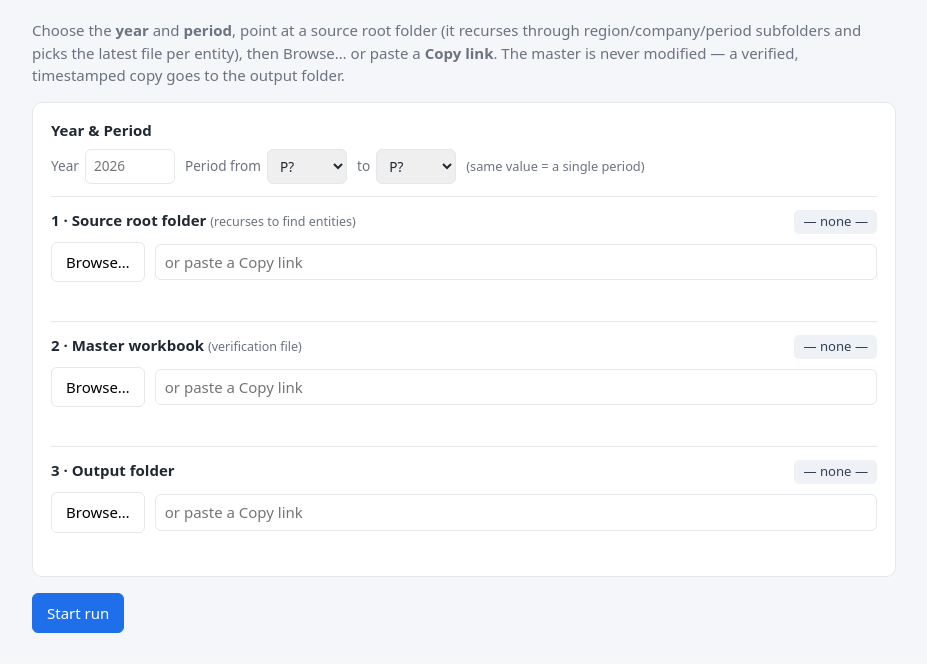
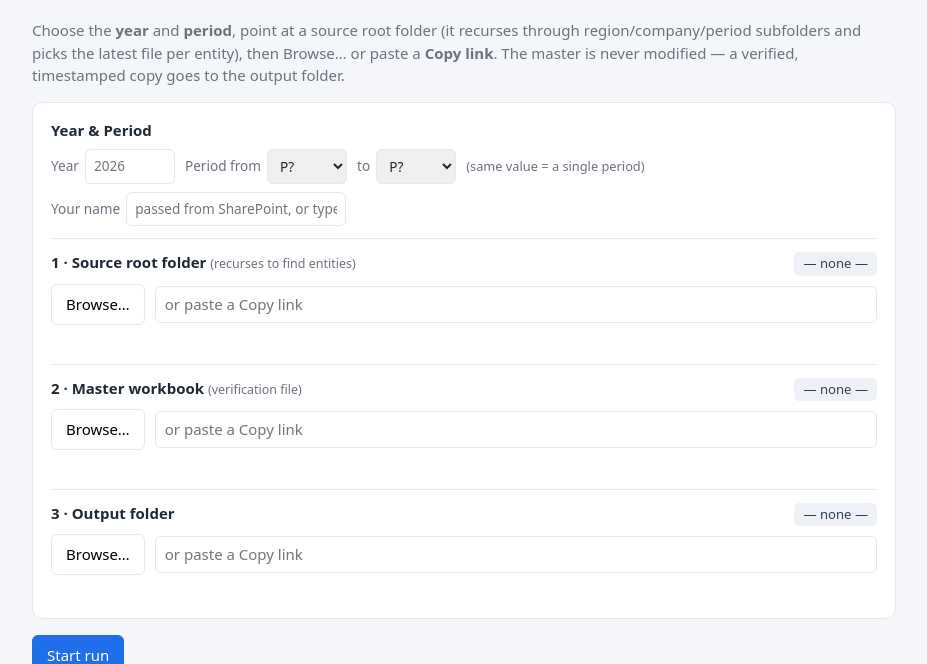
Before and after one commit to samirtak-dynatechconsultancy/cfa-automation, a FastAPI app: page / in a window 1280 px wide. Shown: the part 145-809 px from the top of the page, without its empty margins (176-1103 px from the left). Before the commit the page ends 778 px from the top, so only its background shows below. Run offline with FastAPI, Linux system fonts and the light colour scheme; data that the repository does not hold is empty.

Commit message:
Capture operator display name (URL param / postMessage / field) and expose it in the run API

```diff
--- a/cfa_app/app/core/models.py
+++ b/cfa_app/app/core/models.py
@@ -104,6 +104,7 @@ class RunResult:
     stage: str = ""                               # current plain-language activity (replaced live)
     processed: int = 0                            # entity files done so far
     total: int = 0                                # entity files to do (0 until known)
+    triggered_by: str = ""                        # display name of who started the run
     logs: list = field(default_factory=list)      # technical detail lines (collapsible)
     notices: list = field(default_factory=list)   # notable events (e.g. entity column added)
 
@@ -119,6 +120,7 @@ class RunResult:
             "stage": self.stage,
             "processed": self.processed,
             "total": self.total,
+            "triggered_by": self.triggered_by,
             "logs": self.logs,
             "notices": self.notices,
             "verify": None
--- a/cfa_app/app/routers/runs.py
+++ b/cfa_app/app/routers/runs.py
@@ -24,6 +24,7 @@ class StartRun(BaseModel):
     output_folder_id: str
     source_folder_name: str = ""
     output_folder_name: str = ""
+    triggered_by: str = ""
 
 
 @router.post("")
--- a/cfa_app/app/services/runs.py
+++ b/cfa_app/app/services/runs.py
@@ -46,6 +46,7 @@ class RunParams:
     output_folder_id: str
     source_folder_name: str = ""
     output_folder_name: str = ""
+    triggered_by: str = ""            # display name passed in from SharePoint (URL param / postMessage)
 
 
 def _output_stem(params: "RunParams") -> str:
@@ -112,6 +113,7 @@ class RunManager:
         result = self._runs[run_id]
         result.status = "running"
         result.started_at = _dt.datetime.now().isoformat(timespec="seconds")
+        result.triggered_by = (params.triggered_by or "").strip()
         cfg: DetectionConfig = self._store.detection_config()
         periods = list(range(params.period_from, params.period_to + 1))
 
--- a/cfa_app/app/static/app.js
+++ b/cfa_app/app/static/app.js
@@ -200,6 +200,7 @@ async function startRun() {
     output_folder_id: el("output_folder_id").value,
     source_folder_name: el("source_folder_name").textContent.trim(),
     output_folder_name: el("output_folder_name").textContent.trim(),
+    triggered_by: el("triggered_by") ? el("triggered_by").value.trim() : "",
   };
   if (!body.source_folder_id || !body.master_item_id || !body.output_folder_id) {
     alert("Please select a source folder, a master workbook, and an output folder.");
@@ -469,3 +470,27 @@ async function resumeRun() {
 }
 
 resumeRun();
+
+// ---------------------------------------------------------------------------
+// Operator name: passed in from the embedding SharePoint page (iframe can't read
+// SharePoint's own context), via ?user= on the embed URL or a postMessage.
+// ---------------------------------------------------------------------------
+function setUserName(name) {
+  if (!name) return;
+  const f = document.getElementById("triggered_by");
+  if (f) f.value = name;
+  try { localStorage.setItem("cfa_user", name); } catch (e) {}
+}
+(function initUserName() {
+  const f = document.getElementById("triggered_by");
+  if (!f) return;
+  const fromUrl = new URLSearchParams(location.search).get("user");
+  if (fromUrl) { setUserName(fromUrl); return; }
+  try { if (!f.value) f.value = localStorage.getItem("cfa_user") || ""; } catch (e) {}
+})();
+// A one-liner on the SharePoint page can do:
+//   iframe.contentWindow.postMessage({ type: "cfa-user", user: _spPageContextInfo.userDisplayName }, "*")
+window.addEventListener("message", function (e) {
+  const d = e.data;
+  if (d && d.type === "cfa-user" && d.user) setUserName(String(d.user));
+});
--- a/cfa_app/app/templates/run.html
+++ b/cfa_app/app/templates/run.html
@@ -30,6 +30,12 @@ timestamped copy goes to the output folder.</p>
         </select>
       </label>
       <span class="muted" style="font-size:.8rem">(same value = a single period)</span>
+    </div>
+    <div class="field-ctrls" style="margin-top:8px">
+      <label class="inline">Your name
+        <input id="triggered_by" type="text" placeholder="passed from SharePoint, or type it"
+               style="width:220px">
+      </label>
     </div>
   </div>
 
```
